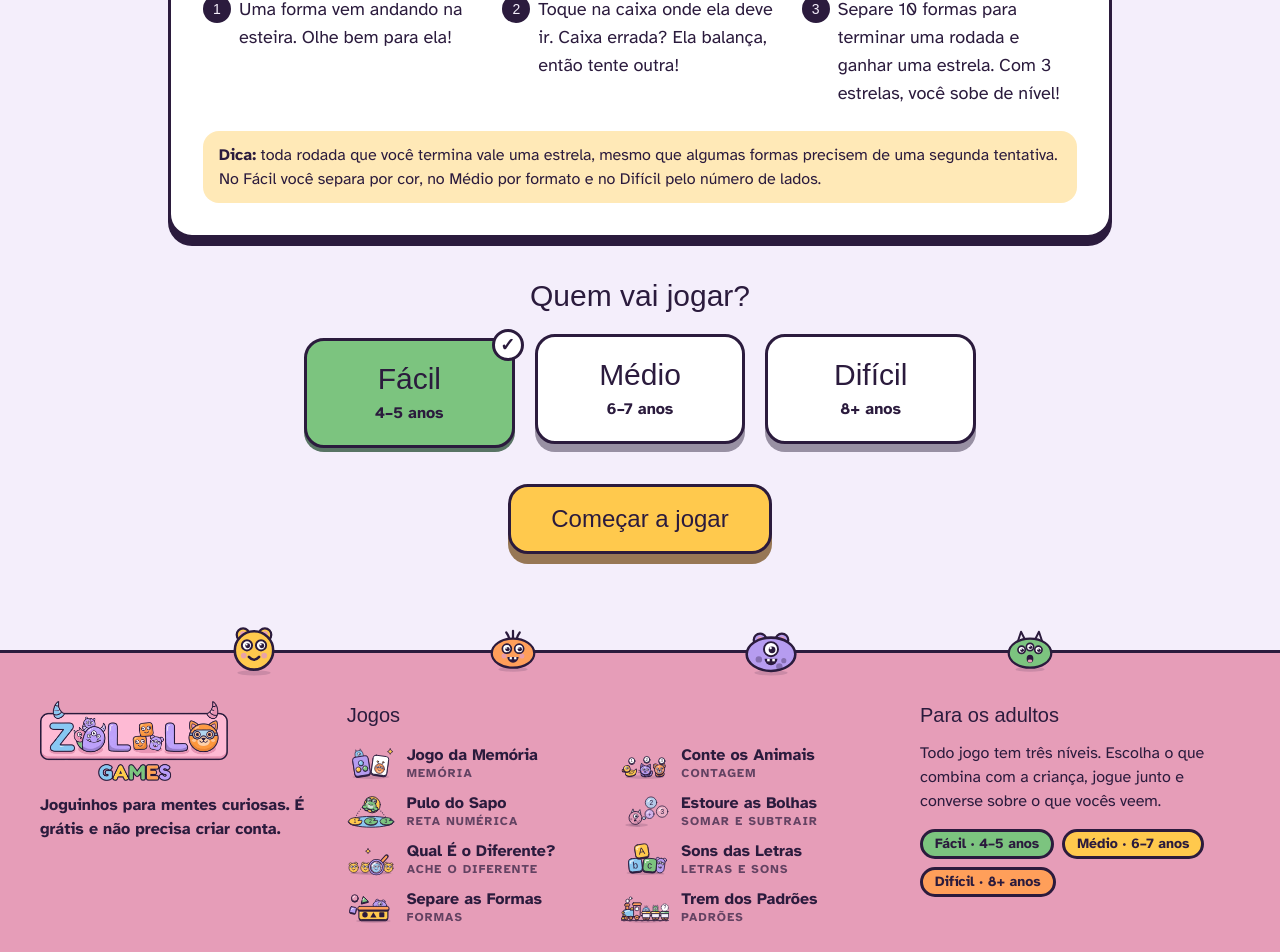
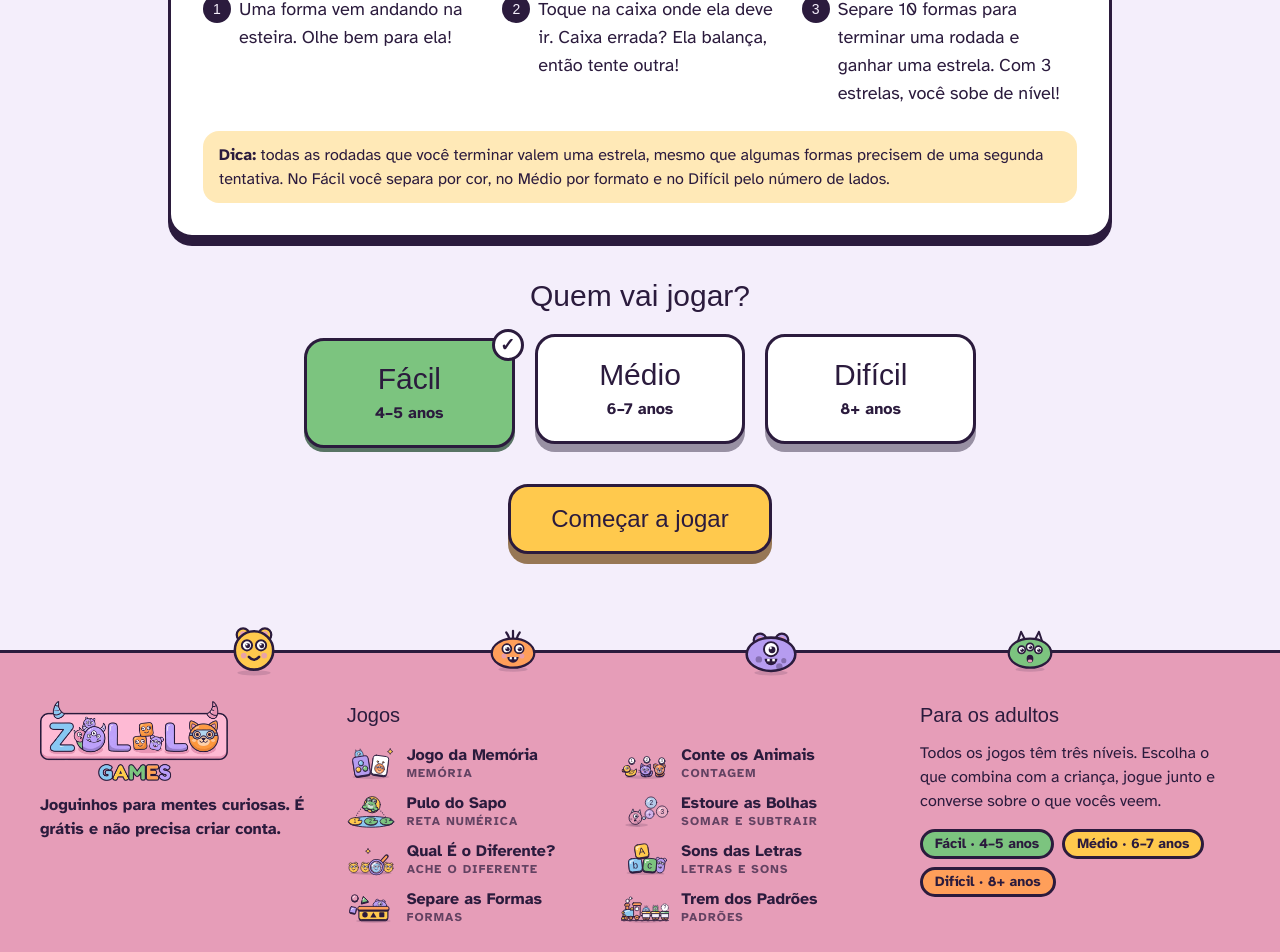
Before and after one commit to fabriciocunhauk/zololo-games, a Next.js app: page /pt/shape-sorter in a window 1280 px wide. Shown: the part 660-1612 px from the top of the page. Built offline with nearby package versions, Linux system fonts and the light colour scheme; a web font is replaced by a local one.

Commit message:
fix: improve grammar in Portuguese translation and tip strings

```diff
--- a/app/[locale]/(routes)/shape-sorter/constants/text.ts
+++ b/app/[locale]/(routes)/shape-sorter/constants/text.ts
@@ -134,7 +134,7 @@ const pt: ShapeText = {
       "Toque na caixa onde ela deve ir. Caixa errada? Ela balança, então tente outra!",
       "Separe 10 formas para terminar uma rodada e ganhar uma estrela. Com 3 estrelas, você sobe de nível!",
     ],
-    tip: "toda rodada que você termina vale uma estrela, mesmo que algumas formas precisem de uma segunda tentativa. No Fácil você separa por cor, no Médio por formato e no Difícil pelo número de lados.",
+    tip: "todas as rodadas que você terminar valem uma estrela, mesmo que algumas formas precisem de uma segunda tentativa. No Fácil você separa por cor, no Médio por formato e no Difícil pelo número de lados.",
   },
   question: {
     colour: "De que cor ela é?",
--- a/app/i18n/messages.ts
+++ b/app/i18n/messages.ts
@@ -159,7 +159,7 @@ const pt: Messages = {
     games: "Jogos",
     grownUps: "Para os adultos",
     grownUpsText:
-      "Todo jogo tem três níveis. Escolha o que combina com a criança, jogue junto e converse sobre o que vocês veem.",
+      "Todos os jogos têm três níveis. Escolha o que combina com a criança, jogue junto e converse sobre o que vocês veem.",
     backToTop: "Voltar ao topo ↑",
   },
   games: {
```
